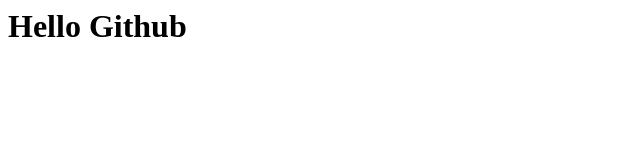
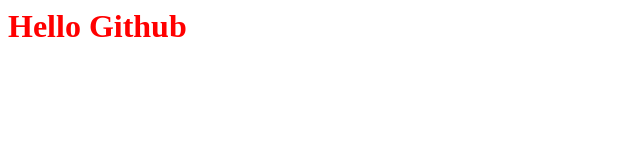
Before and after one commit to rajshribatho/sample, a plain HTML site: page index.html in a window 1280 px wide. Shown: the whole page, without its empty margins (0-640 px from the left). Drawn offline with Linux system fonts and the light colour scheme.

Commit message:
Update index.html

```diff
--- a/index.html
+++ b/index.html
@@ -1 +1 @@
-<h1>Hello Github</h1>
+<h1 style="color:red">Hello Github</h1>
```
